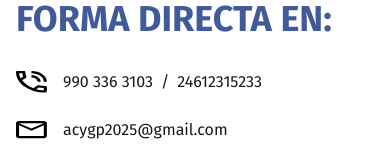
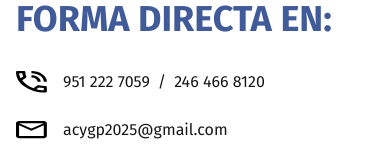
Before and after one commit to figuitiko/acygp, a Next.js app: page /contact in a window 390 px wide. Shown: the part 972-1132 px from the top of the page. Built offline with nearby package versions, Linux system fonts and the light colour scheme.

Commit message:
fix: update phone numbers in HeroContact component

```diff
--- a/src/components/contact/hero-contact.tsx
+++ b/src/components/contact/hero-contact.tsx
@@ -24,12 +24,12 @@ export const HeroContact = () => {
             <div className="flex gap-4 items-center">
               <PhoneIcon />
               <div className="flex gap-2">
-                <a href="tel:+529903363103" className="hover:underline">
-                  990 336 3103
+                <a href="tel:+529512227059" className="hover:underline">
+                  951 222 7059
                 </a>
                 /
-                <a href="tel:+5224612315233" className="hover:underline">
-                  24612315233
+                <a href="tel:+522464668120" className="hover:underline">
+                  246 466 8120
                 </a>
               </div>
             </div>
```
